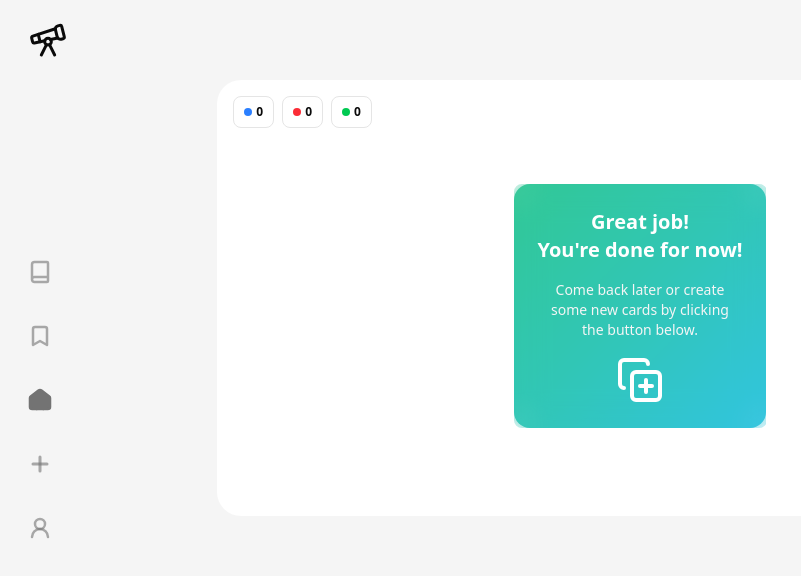
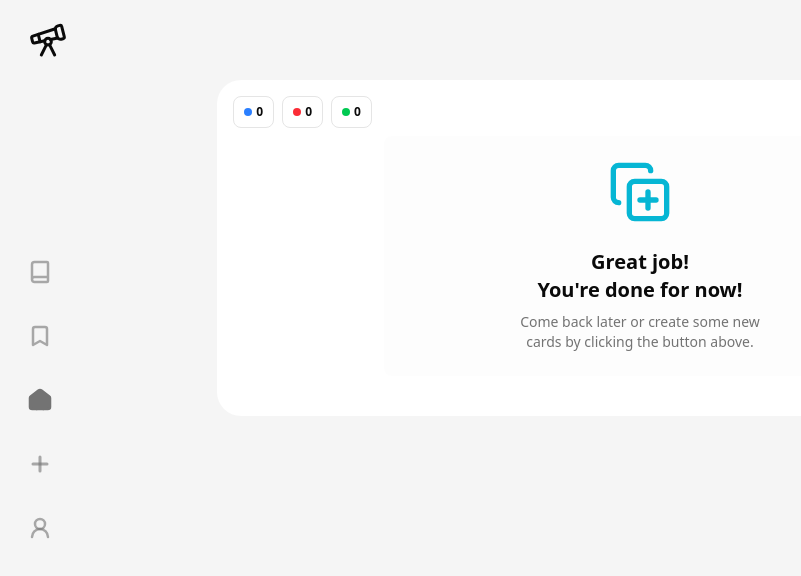
Before and after one commit to thepeno/spaced2, a React (Vite) app: page / in a window 1280 px wide. Shown: the top 576 px of the page, without its empty margins (0-801 px from the left). Built offline with nearby package versions, Linux system fonts and the light colour scheme; no server answers; what ts-fsrs would draw is missing.

Commit message:
feat: update empty ui
The previous one was a bit jarring - the gradient didn't feel right.

This blank version is much cleaner.

```diff
--- a/src/components/review/empty.tsx
+++ b/src/components/review/empty.tsx
@@ -4,28 +4,24 @@ import { Link } from 'react-router';
 
 export default function EmptyReviewUi() {
   return (
-    <div className='bg-gradient-to-br from-emerald-500 via-teal-500 to-cyan-500 rounded-2xl mt-12 mb-12 animate-fade-in'>
-      {/* Main container with relative positioning */}
     <div className='relative w-full max-w-lg mx-auto'>
       {/* Blur backdrop */}
       <div className='absolute inset-0 backdrop-blur-lg bg-muted/20 rounded-lg' />
 
       {/* Content that sits on top of blur */}
-        <div className='relative p-6 space-y-4 flex flex-col items-center justify-center'>
-          <h2 className='text-xl font-bold text-background w-full text-center'>
+      <div className='relative p-6 space-y-2 flex flex-col items-center justify-center'>
+        <Link to='/create' className='mb-6'>
+          <BouncyButton>
+            <CopyPlus className='h-16 w-16 text-primary cursor-pointer' />
+          </BouncyButton>
+        </Link>
+        <h2 className='text-xl font-bold text-foreground w-full text-center'>
           Great job! <br />
           You're done for now!
         </h2>
-          <p className='text-muted text-center w-48 text-sm'>
-            Come back later or create some new cards by clicking the button
-            below.
+        <p className='text-muted-foreground text-center w-60 text-sm'>
+          Come back later or create some new cards by clicking the button above.
         </p>
-          <Link to='/create'>
-            <BouncyButton>
-              <CopyPlus className='h-12 w-12 text-background cursor-pointer' />
-            </BouncyButton>
-          </Link>
-        </div>
       </div>
     </div>
   );
```
Lines whose indentation alone changed are shown as unchanged.
